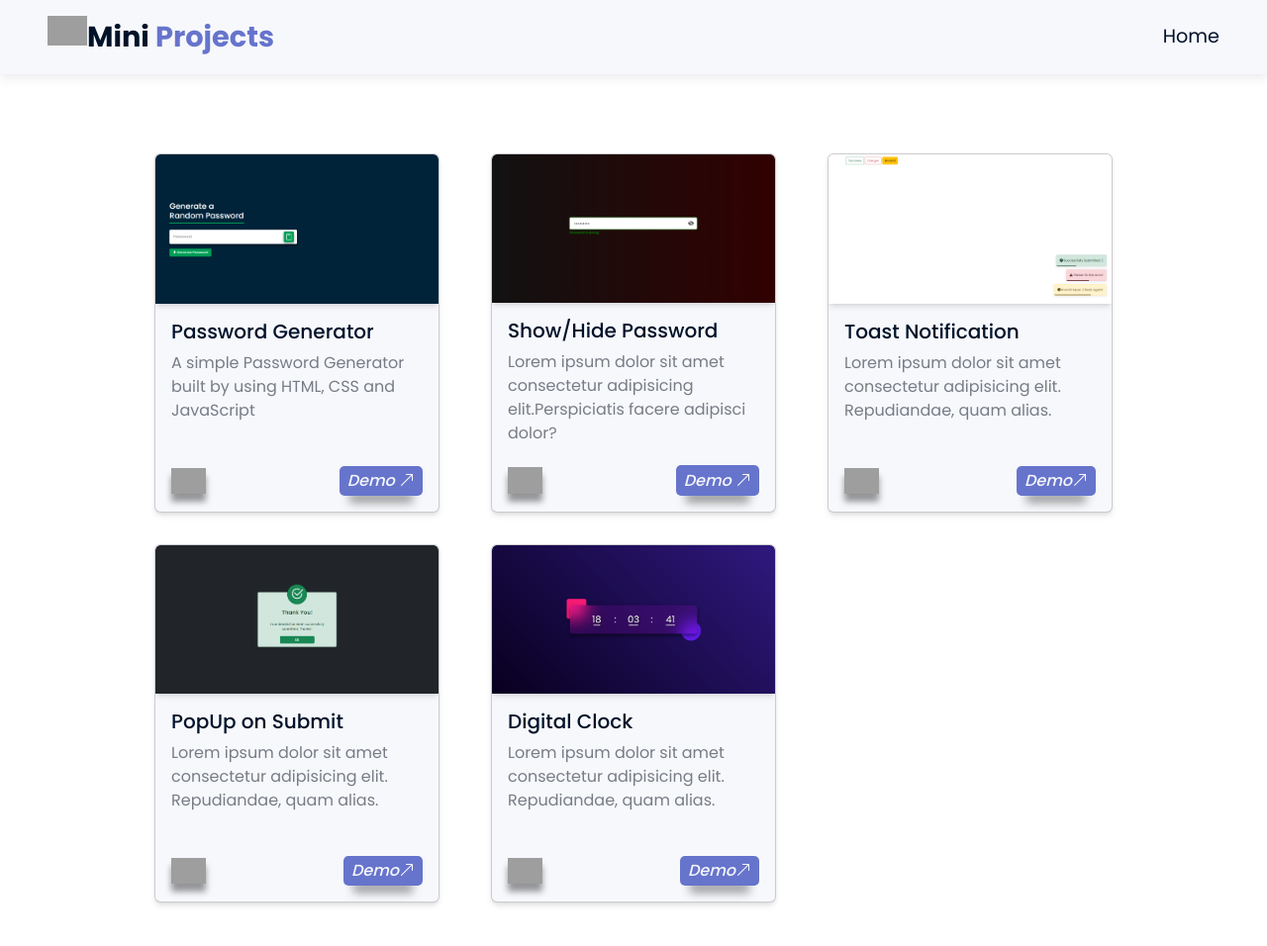
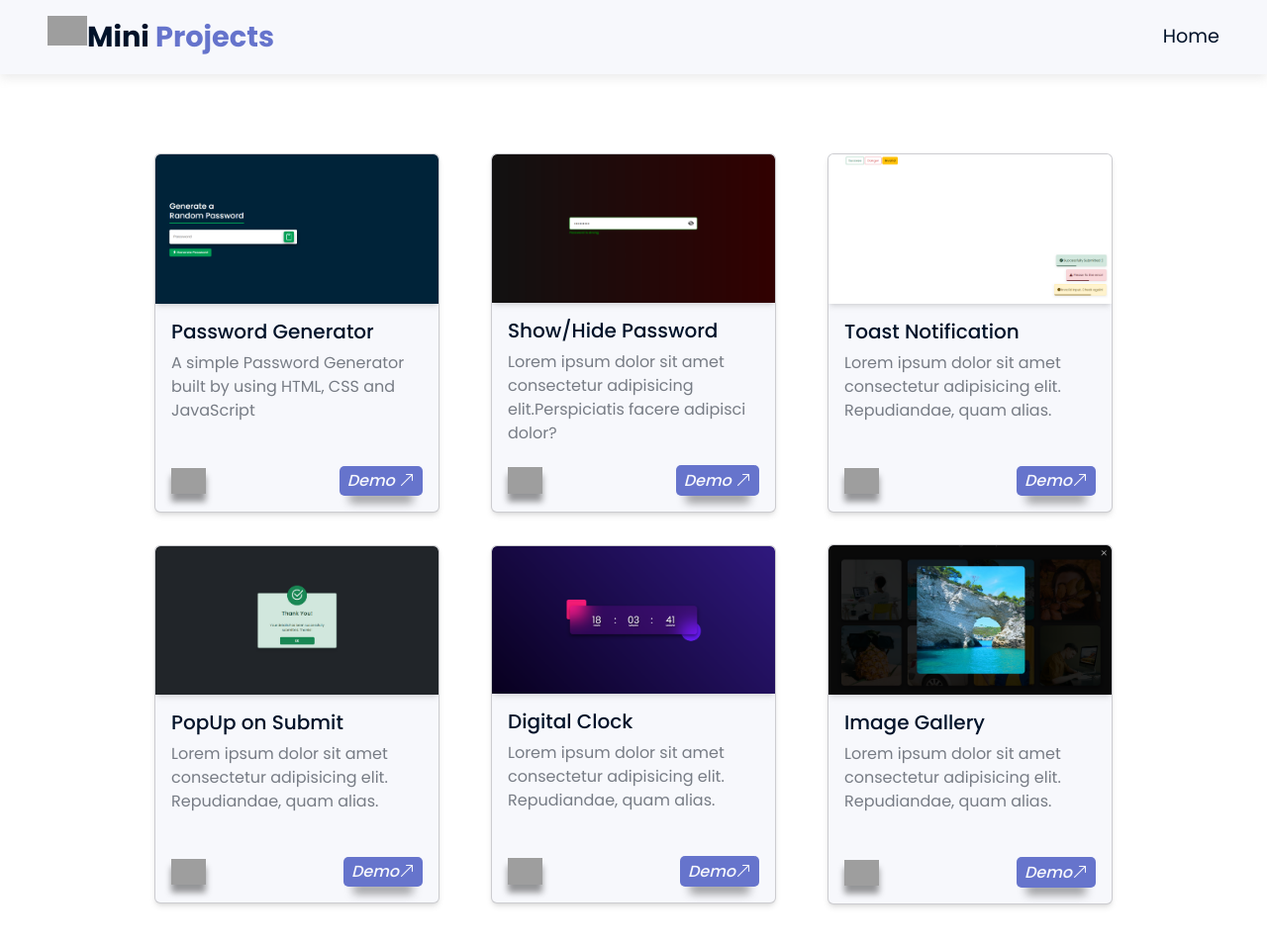
Before and after one commit to PriyanshuTrivedi07/JS-Mini-Projects, a plain HTML site: page index.html in a window 1280 px wide. Shown: the whole page at 99% size. Drawn offline with nearby package versions, Linux system fonts and the light colour scheme; grey boxes are pictures that could not be loaded.

Commit message:
add image Gallery project card

```diff
--- a/index.html
+++ b/index.html
@@ -138,6 +138,27 @@
                             </div>
                         </div>
                     </div>
+                    <!-- Card 6 -->
+                    <div class="col-lg-4 col-md-6 col-12 d-flex align-items-center justify-content-center py-3">
+                        <div class="card transition" style="width: 18rem;">
+                            <div class="img-box transition">
+                                <img src="imagegallery/images/gallerySS.png" class="card-img-top" alt="thumbnail">
+                            </div>
+                            <div class="card-body">
+                                <h5 class="card-title">Image Gallery</h5>
+                                <p class="card-text">Lorem ipsum dolor sit amet consectetur adipisicing elit.
+                                    Repudiandae, quam alias.
+                                </p>
+                                <div class="project-link d-flex justify-content-between align-items-center">
+                                    <a href="https://github.com/PriyanshuTrivedi07/JS-Mini-Projects/tree/main/imagegallery" target="_blank" class="github-icon ">
+                                        <img src="images/github-7516837.png" alt="GithubLink" class="img-fluid" width="35px">
+                                    </a>
+                                    <a href="imagegallery/index.html" target="_blank" class="live-demo"><em>Demo</em><i
+                                            class="bi bi-arrow-up-right"></i></a>
+                                </div>
+                            </div>
+                        </div>
+                    </div>
 
                 </div>
             </div>
```
